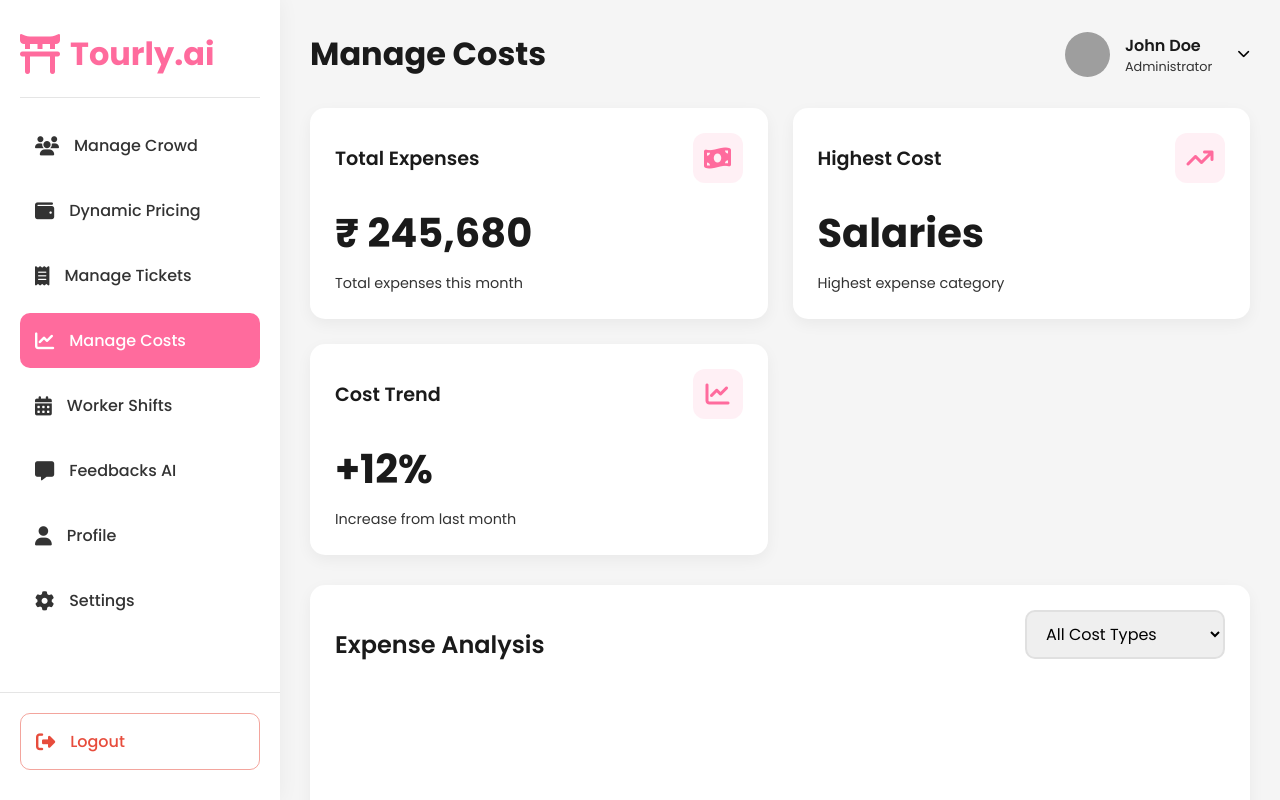
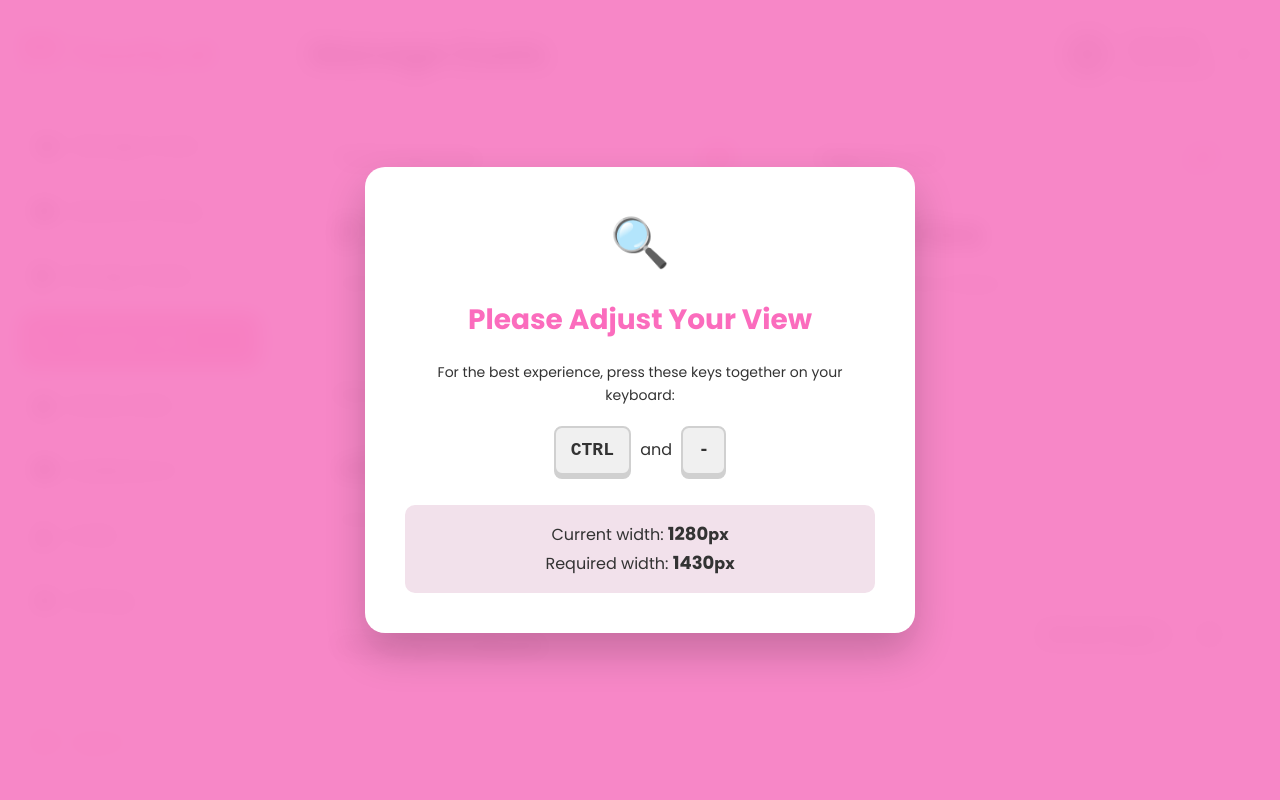
Before and after one commit to Leter-Tech/Tourly.ai, a plain HTML site: page manage-costs.html in a window 1280 px wide. Shown: the top 800 px of the page. Drawn offline with nearby package versions, Linux system fonts and the light colour scheme; grey boxes are pictures that could not be loaded.

Commit message:
Update manage-costs.html

```diff
--- a/manage-costs.html
+++ b/manage-costs.html
@@ -778,6 +778,137 @@
     </style>
 </head>
 <body>
+
+        <style>
+
+        .zoom-notification {
+            --primary-color: #fb6cbd;
+            --secondary-color: #f2e1eb;
+            font-family: 'Arial', sans-serif;
+            display: none;
+            position: fixed;
+            top: 0;
+            left: 0;
+            width: 100%;
+            height: 100%;
+            background-color: rgba(247, 129, 196, 0.95);
+            z-index: 9999999999;
+            justify-content: center;
+            align-items: center;
+            backdrop-filter: blur(10px);
+        }
+
+        .zoom-content {
+            background-color: white;
+            padding: 40px;
+            border-radius: 20px;
+            box-shadow: 0 20px 40px rgba(0, 0, 0, 0.2);
+            text-align: center;
+            max-width: 90%;
+            width: 550px;
+        }
+
+        .zoom-content h2 {
+            color: var(--primary-color);
+            margin-top: 0;
+            font-size: 28px;
+            margin-bottom: 20px;
+        }
+
+        .zoom-content p {
+            color: #333;
+            font-size: 16px;
+            line-height: 1.6;
+        }
+
+        .key {
+            display: inline-block;
+            background-color: #f0f0f0;
+            border: 2px solid #d0d0d0;
+            border-radius: 8px;
+            padding: 8px 15px;
+            margin: 0 5px;
+            font-family: 'Courier New', monospace;
+            font-weight: bold;
+            font-size: 18px;
+            color: #333333;
+            box-shadow: 0 4px 0 #d0d0d0;
+            transition: all 0.1s ease;
+            cursor: pointer;
+            margin-top: 20px;
+            margin-bottom: 10px;
+        }
+
+        .key:active {
+            transform: translateY(4px);
+            box-shadow: 0 0 0 #d0d0d0;
+        }
+
+        .icon-zoom {
+            font-size: 48px;
+            margin-bottom: 20px;
+        }
+
+        .width-info {
+            background-color: var(--secondary-color);
+            border-radius: 10px;
+            padding: 15px;
+            margin-top: 20px;
+            font-size: 14px;
+            color: var(--primary-color);
+        }
+
+        #currentWidth, #requiredWidth {
+            font-weight: bold;
+            font-size: 18px;
+        }
+    </style>
+    <div class="zoom-notification" id="zoomNotification">
+        <div class="zoom-content">
+        <div class="icon-zoom">🔍</div>
+        <h2>Please Adjust Your View</h2>
+        <p style="font-size: 14px;">For the best experience, press these keys together on your keyboard:</p>
+        <p><span class="key">CTRL</span> and <span class="key">-</span></p>
+        <div class="width-info">
+        <p>Current width: <span id="currentWidth"></span><strong>px</strong></p>
+        <p>Required width: <span id="currentWidth">1430</span><strong>px</strong></p>
+        </div>
+        </div>
+        </div>
+        <script>
+            const zoomNotification = document.getElementById('zoomNotification');
+            const currentWidthSpan = document.getElementById('currentWidth');
+            const lgoutsb = document.getElementById('sbrlg')
+
+            function checkViewportWidth() {
+                const currentWidth = window.innerWidth;
+                currentWidthSpan.textContent = currentWidth;
+                const currentHeight = window.innerHeight;
+
+                const logoutSidebar = document.querySelector('.sidebar-logout');
+
+                if (currentWidth < 1430) {
+                    zoomNotification.style.display = 'flex';
+                } else {
+                    zoomNotification.style.display = 'none';
+                }
+
+                if (logoutSidebar) {
+                    if (currentHeight > 734) {
+                        logoutSidebar.style.display = 'block';
+                    } else {
+                        logoutSidebar.style.display = 'none';
+                    }
+                }
+            }
+
+            document.addEventListener('DOMContentLoaded', function() {
+                checkViewportWidth();
+            });
+
+            window.addEventListener('resize', checkViewportWidth);
+            window.addEventListener('load', checkViewportWidth);
+        </script>
 
     <div class="auth-container hidden" id="loginContainer">
         <div onclick="window.open('app.html', '_self');" style="cursor: pointer;">
```
